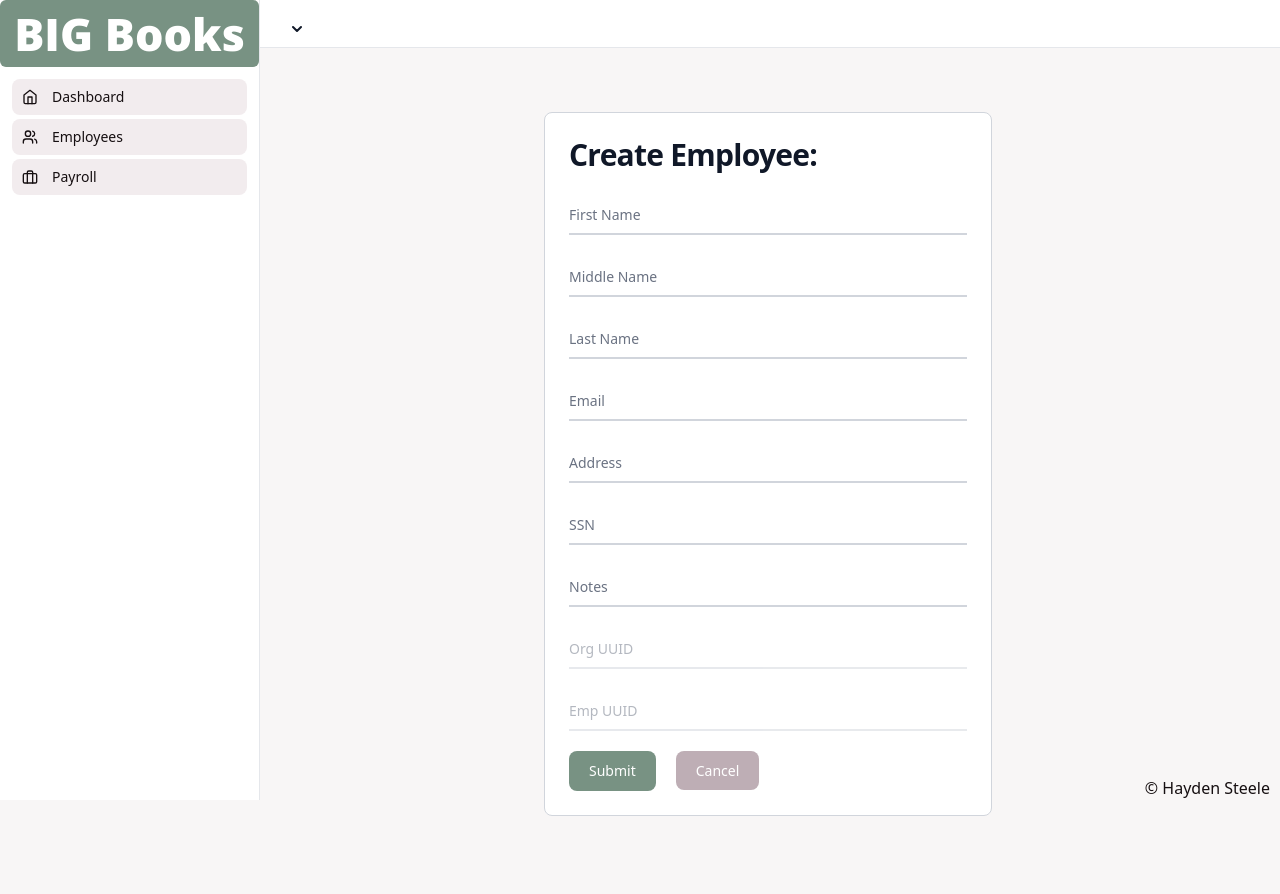
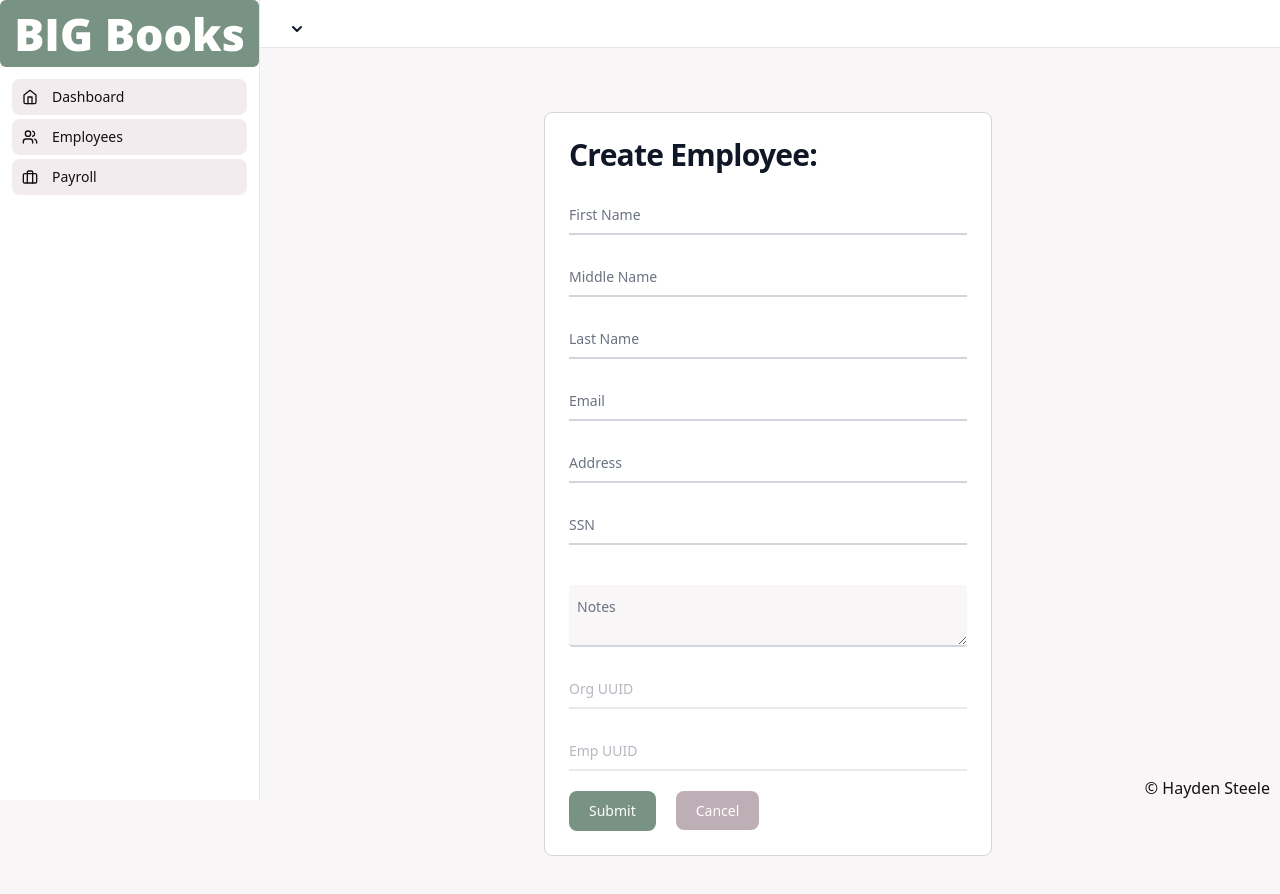
Before and after one commit to ChickenNuggetsPerson/BigBooks, a Next.js app: page /organization/employee/new/edit in a window 1280 px wide. Shown: the top 894 px of the page. Built offline with nearby package versions, Linux system fonts and the light colour scheme; what @mikro-orm/core would draw is missing.

Commit message:
Added large text input

```diff
--- a/src/components/Employee/EmployeeForm.tsx
+++ b/src/components/Employee/EmployeeForm.tsx
@@ -8,6 +8,7 @@ import TextInput from "@/components/Forms/TextInput";
 import { getEmptyDispEmployee } from "@/database/models/DisplayModels";
 import Link from "next/link";
 import { useEffect, useState } from "react";
+import LargeTextInput from "../Forms/LargeTextInput";
 
 
 interface EmployeeFormProps { empUUID: string }
@@ -68,7 +69,7 @@ export default function EmployeeForm({ empUUID }: EmployeeFormProps) {
             <TextInput id={"address"} label={"Address"} val={props.address} placeholder={""} disabled={false} />
             <TextInput id={"ssn"} label={"SSN"} val={props.ssn} placeholder={""} disabled={false} />
 
-            <TextInput id={"notes"} label={"Notes"} val={props.notes} placeholder={""} disabled={false} />
+            <LargeTextInput id={"notes"} label={"Notes"} val={props.notes} placeholder={""} disabled={false} />
 
             <TextInput id={"orgUUID"} label={"Org UUID"} val={context?.companyUUID ?? ""} placeholder={""} disabled={true} />
             <TextInput id={"uuid"} label={"Emp UUID"} val={props.uuid} placeholder={""} disabled={true} />
--- /dev/null
+++ b/src/components/Forms/LargeTextInput.tsx
@@ -0,0 +1,12 @@
+
+
+
+
+export default function LargeTextInput({ id, label, val, placeholder, disabled }: { id: string, label: string, val: string, placeholder: string, disabled: boolean }) {
+    return (
+        <div className={"relative z-0 w-full mt-10 mb-5 group " + (disabled ? "opacity-50" : "")}>
+            <textarea name={id} id={id} className="rounded block py-2.5 px-2.5 w-full text-sm text-gray-900 bg-background border-0 border-b-2 border-gray-300 appearance-none focus:outline-none focus:ring-0 focus:border-blue-600 peer" placeholder={placeholder} defaultValue={val} readOnly={disabled} />
+            <label htmlFor={id} className="z-50 peer-focus:font-medium absolute text-sm text-gray-500 duration-300 transform -translate-y-8 translate-x-2 scale-75 top-3 origin-[0] peer-focus:start-0 rtl:peer-focus:translate-x-1/4 rtl:peer-focus:left-auto peer-focus:text-blue-600 peer-placeholder-shown:scale-100 peer-placeholder-shown:translate-y-0 peer-focus:scale-75 peer-focus:-translate-y-8">{label}</label>
+        </div>
+    )
+}
--- a/src/components/Organization/OrganizationForm.tsx
+++ b/src/components/Organization/OrganizationForm.tsx
@@ -9,6 +9,7 @@ import Link from "next/link"
 import deactivateOrganization from "@/actions/organization/deactivateOrg"
 import { useCompany } from "@/app/CompanyContext"
 import { useRouter } from "next/navigation"
+import LargeTextInput from "../Forms/LargeTextInput"
 
 
 
@@ -87,7 +88,7 @@ export default function OrganizationForm({ orgUUID } : OrganizationFormProps) {
 
             <TextInput id={"name"} label={"Name:"} val={props.name} placeholder={""} disabled={false} />
             <TextInput id={"address"} label={"Address"} val={props.address} placeholder={""} disabled={false} />
-            <TextInput id={"notes"} label={"Notes"} val={props.notes} placeholder={""} disabled={false} />
+            <LargeTextInput id={"notes"} label={"Notes"} val={props.notes} placeholder={""} disabled={false} />
             <TextInput id={"uuid"} label={"Org UUID"} val={props.uuid} placeholder={""} disabled={true} />
 
             <button type="submit" className="primary-button">Submit</button>
--- a/src/functions/MoneyStr.ts
+++ b/src/functions/MoneyStr.ts
@@ -9,10 +9,14 @@ export function MoneyToStr(money: number) {
 
     const amt = Math.floor(money * 100) / 100
     if ((amt * 100) % 100 == 0) {
-        return "$ " + amt + ".00"
-    } else {
-        return "$ " + amt
+        return "$ " + amt.toLocaleString() + ".00"
     }
+
+    if ((amt * 100) % 10 == 0) {
+        return "$ " + amt.toLocaleString() + "0"
+    }
+
+    return "$ " + amt.toLocaleString()
 
 }
 
```
